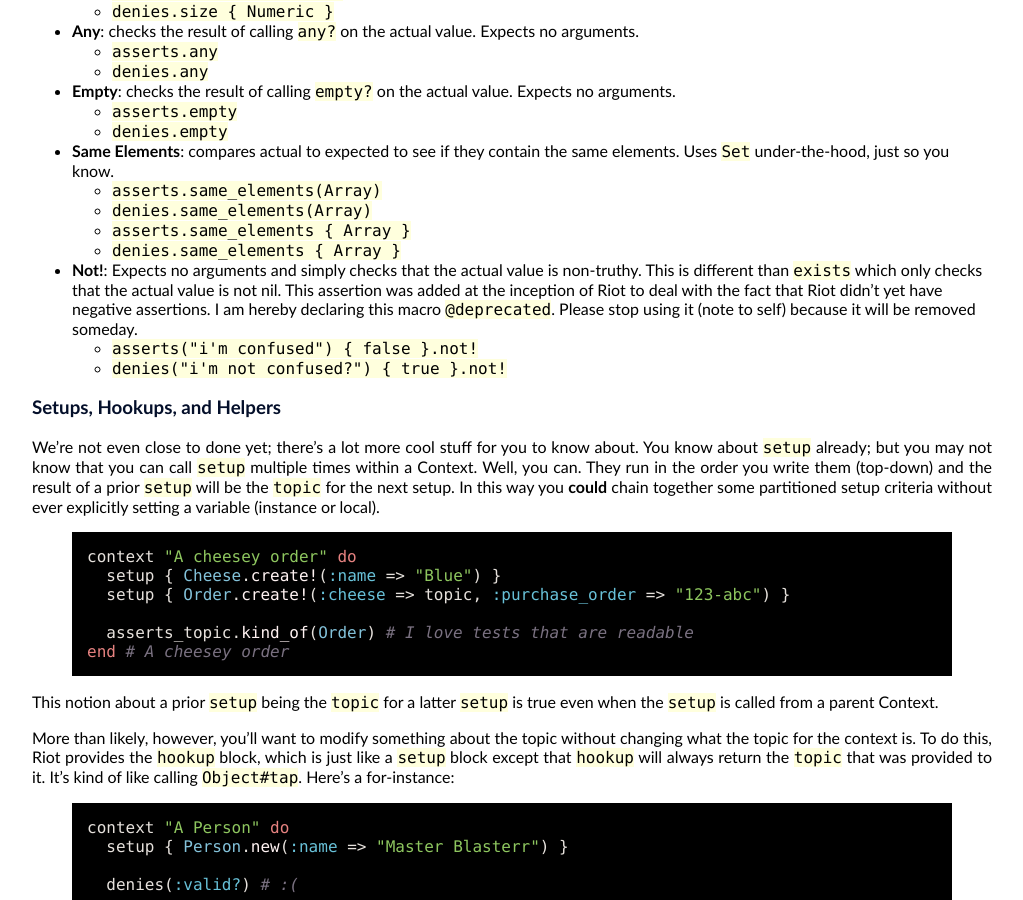
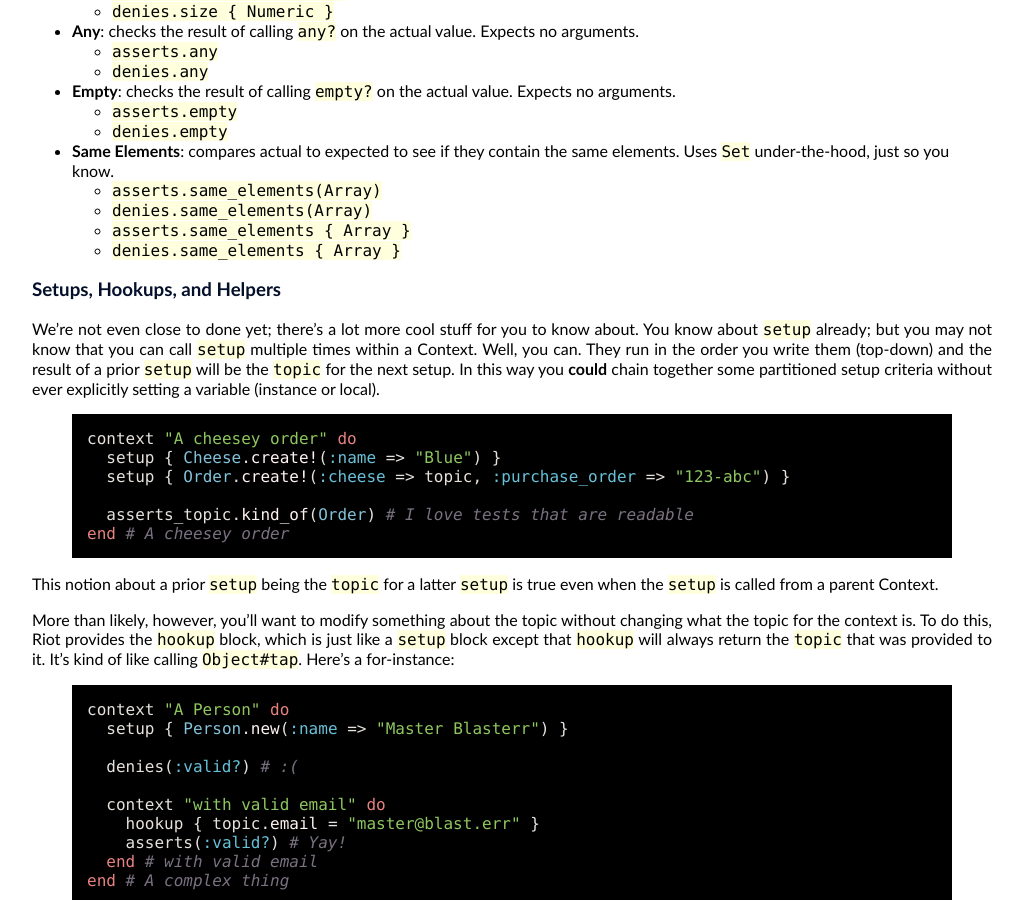
Before and after one commit to thumblemonks/riot, a Jekyll site: the page built from index.md, in a window 1280 px wide and 900 px high, scrolled down 4198 px. Shown: the whole window, without its empty margins (128-1151 px from the left). Built offline with Jekyll 4.4.1, drawn with Linux system fonts in a browser that asks for light colours; Markdown is read by kramdown in place of the engine named in the settings.

Commit message:
remove discussion of not! from gh-pages

```diff
--- a/index.md
+++ b/index.md
@@ -213,10 +213,6 @@ The advantage of using the block is that its innards are evaluated against the s
   * `asserts.same_elements { Array }`
   * `denies.same_elements { Array }`
 
-* **Not!**: Expects no arguments and simply checks that the actual value is non-truthy. This is different than `exists` which only checks that the actual value is not nil. This assertion was added at the inception of Riot to deal with the fact that Riot didn't yet have negative assertions. I am hereby declaring this macro `@deprecated`. Please stop using it (note to self) because it will be removed someday.
-  * `asserts("i'm confused") { false }.not!`
-  * `denies("i'm not confused?") { true }.not!`
-
 ### Setups, Hookups, and Helpers {#setups-hookups}
 
 We're not even close to done yet; there's a lot more cool stuff for you to know about. You know about `setup` already; but you may not know that you can call `setup` multiple times within a Context. Well, you can. They run in the order you write them (top-down) and the result of a prior `setup` will be the `topic` for the next setup. In this way you **could** chain together some partitioned setup criteria without ever explicitly setting a variable (instance or local).
```
